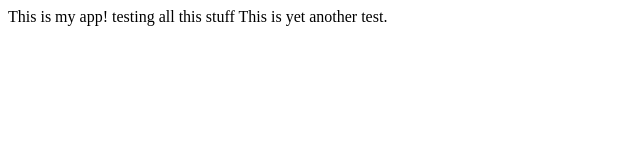
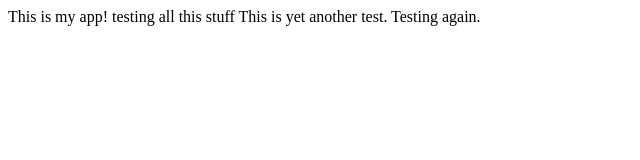
Before and after one commit to hatchna1/Testing, a plain HTML site: page index.html in a window 1280 px wide. Shown: the whole page, without its empty margins (0-640 px from the left). Drawn offline with Linux system fonts and the light colour scheme.

Commit message:
Testing again

```diff
--- a/index.html
+++ b/index.html
@@ -6,5 +6,6 @@
         This is my app!
         testing all this stuff
         This is yet another test.
+        Testing again.
     </body>
 </html>
```
